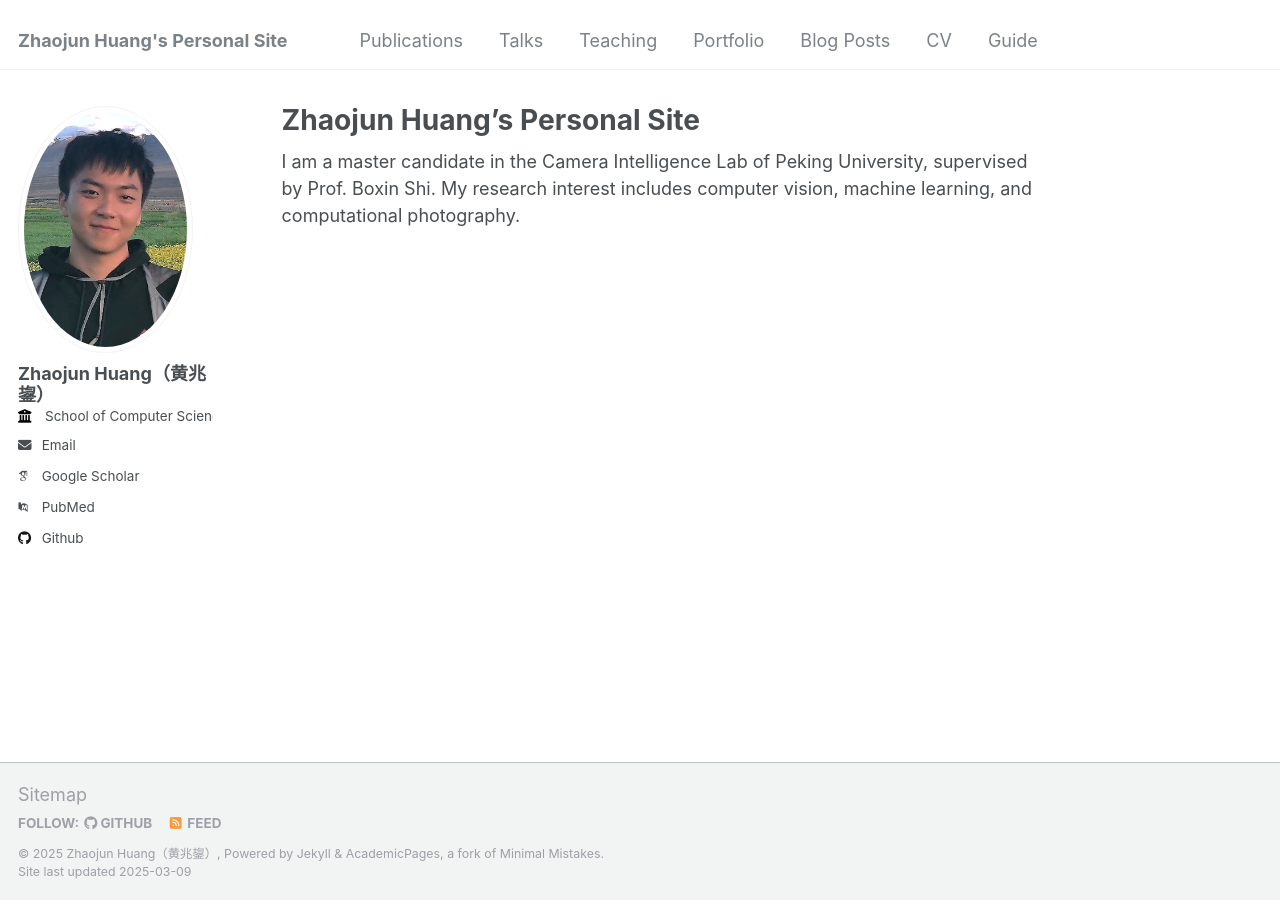
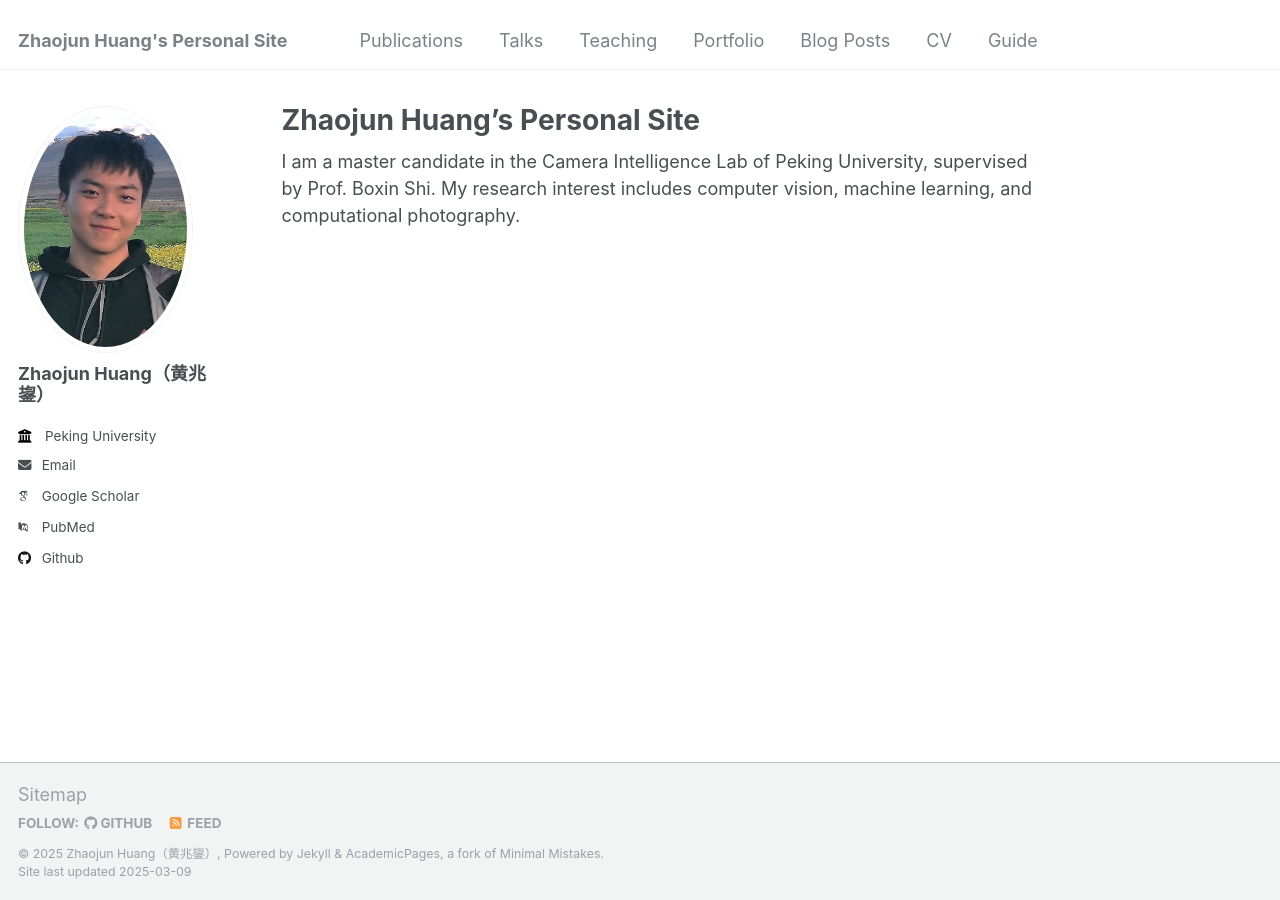
Before and after one commit to BAJimH/BAJimH.github.io, a Jekyll site: the page built from _pages/about.md, in a window 1280 px wide. Built offline with Jekyll 4.4.1, drawn with Linux system fonts in a browser that asks for light colours; some web fonts are replaced.

Commit message:
Update _config.yml

```diff
--- a/_config.yml
+++ b/_config.yml
@@ -23,9 +23,9 @@ author:
   # Biographic information
   avatar           : "hzj.png"
   name             : "Zhaojun Huang（黄兆鋆）"
-  bio              : #School of Computer Science, Peking University
+  bio              : ""#School of Computer Science, Peking University
   location         : #"Beijing, China"
-  employer         : "School of Computer Science, Peking University"
+  employer         : "Peking University"
   uri              : # URL
   email            : "huangzhaojun@stu.pku.edu.cn"
 
```
